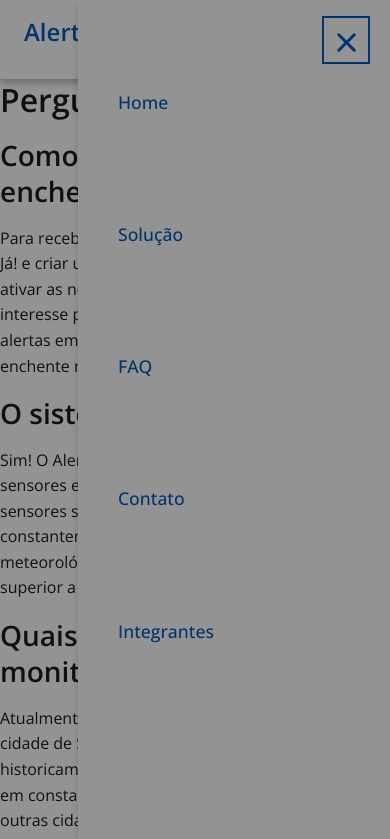
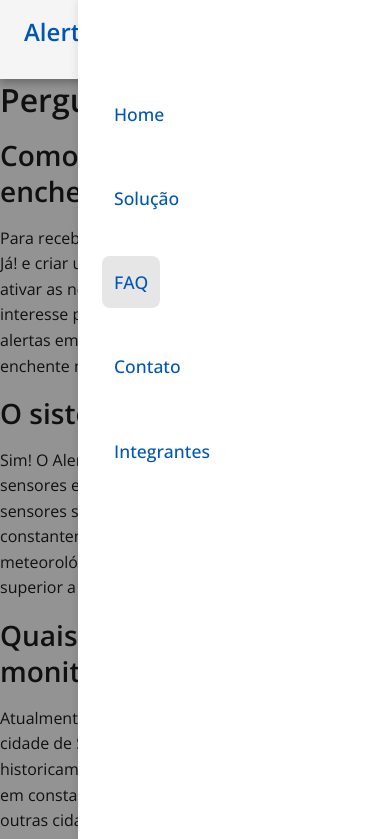
Before and after one commit to Global-Solution-Front-END/Front-End, a plain HTML site: page faq.html in a window 390 px wide. Both pictures are taken after a click on the button "Abrir menu". Shown: the top 839 px of the page. Drawn offline with nearby package versions, Linux system fonts and the light colour scheme.

Commit message:
fix: ajuste de z-index e overlay do menu mobile

```diff
--- a/css/menu-mobile.css
+++ b/css/menu-mobile.css
@@ -9,7 +9,7 @@
         border: none;
         cursor: pointer;
         padding: var(--espaco-xs);
-        z-index: 2102; /* acima do overlay */
+        z-index: 1000;
         width: 40px;
         height: 40px;
         position: relative;
@@ -39,69 +39,78 @@
     }
 
     /* Menu lateral (nav-links) */
-    .nav-links {
+    nav .nav-links {
         position: fixed;
         top: 0;
         right: -100vw;
         width: 80vw;
         max-width: 320px;
         height: 100vh;
-        background: var(--bg-light, #fff);
-        box-shadow: var(--shadow-md, 0 4px 24px rgba(23,78,166,0.08));
+        background: #fff;
+        z-index: 1100;
+        box-shadow: -2px 0 8px rgba(0,0,0,0.08);
+        display: flex;
         flex-direction: column;
-        align-items: flex-start;
-        z-index: 2100;
-        gap: var(--espaco-md);
-        padding: var(--espaco-xl) var(--espaco-md);
-        transition: right 0.3s cubic-bezier(.4,0,.2,1);
+        gap: 1rem;
+        padding: 5rem 1.5rem 2rem;
+        transition: right 0.3s;
         overflow-y: auto;
     }
-    .nav-links.active {
+    nav .nav-links.active {
         right: 0;
     }
-    .nav-links li {
-        margin: var(--espaco-md) 0;
+    nav .nav-links li {
+        margin: 0.5rem 0;
     }
-    .nav-links a {
-        font-size: 1.1rem;
-        display: block;
-        padding: var(--espaco-sm);
-        color: var(--primary-color);
-        background: none;
+    nav .nav-links a {
+        color: var(--primary-color) !important;
+        background: none !important;
+        border-radius: 8px !important;
+        font-size: 1.1rem !important;
+        display: block !important;
+        padding: 0.75rem !important;
+        z-index: 1;
+        position: relative;
+    }
+    nav .nav-links a.active,
+    nav .nav-links a:active,
+    nav .nav-links a:focus {
+        background: #e6e6e6 !important;
+        color: var(--primary-color) !important;
     }
 
     /* Overlay escurecendo o fundo quando o menu está aberto */
     .menu-overlay {
-        display: none;
         position: fixed;
         top: 0;
         left: 0;
         width: 100vw;
         height: 100vh;
         background: rgba(0,0,0,0.4);
-        z-index: 2099;
+        z-index: 900;
+        transition: opacity 0.3s;
+        pointer-events: auto;
+        display: none;
         opacity: 0;
-        transition: opacity 0.3s cubic-bezier(.4,0,.2,1);
     }
     .menu-overlay.active {
         display: block;
         opacity: 1;
     }
 
-    /* Impede o scroll do body quando o menu está aberto */
     body.menu-open {
         overflow: hidden;
     }
 
-    /* Logo escura no mobile */
     .logo h1 {
         color: var(--primary-color);
     }
 
-    /* Header/nav fundo claro no mobile */
     header, nav {
         background: var(--bg-light, #fff);
         box-shadow: var(--shadow-md, 0 4px 24px rgba(23,78,166,0.08));
+        position: relative;
+        z-index: 997;
     }
 }
 /* =========================
```
